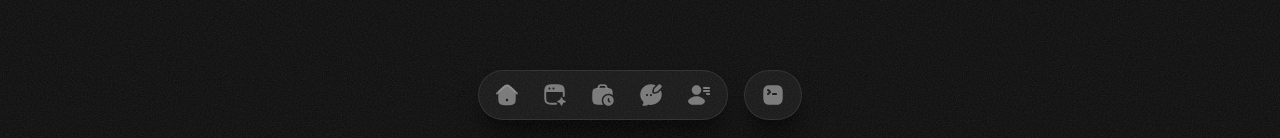
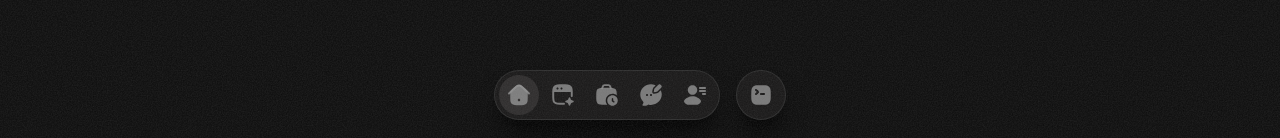
Before and after one commit to XronTrix10/Portfolio-V3, a Next.js app: page /home in a window 1280 px wide. Shown: the part 656-794 px from the top of the page. Built offline with nearby package versions, Linux system fonts and the light colour scheme.

Commit message:
feat: modified navbar with tooltips and styling

```diff
--- a/src/components/navbar-terminal.tsx
+++ b/src/components/navbar-terminal.tsx
@@ -5,6 +5,12 @@ import { useState } from "react";
 
 import { Terminal as TerminalIcon } from "@/assets/icons";
 import Terminal from "@/components/terminal";
+import {
+  Tooltip,
+  TooltipContent,
+  TooltipProvider,
+  TooltipTrigger,
+} from "@/components/ui/tooltip";
 
 /**
  * renders the navbar terminal button.
@@ -14,13 +20,22 @@ const NavbarTerminal = (): JSX.Element => {
   const [isOpen, setIsOpen] = useState<boolean>(false);
 
   return (
-    <div className="hidden w-fit items-center justify-between gap-x-2 rounded-full border border-dark-gray/50 bg-light/5 px-2 py-1 text-sm text-light-gray/80 shadow-xl shadow-black *:text-xs md:flex 2xl:px-3 2xl:py-2">
+    <div className="hidden rounded-full border border-dark-gray/50 bg-light/5 p-1 text-sm text-light-gray/80 shadow-xl shadow-black *:text-xs md:flex 2xl:px-3 2xl:py-2">
+      <TooltipProvider>
+        <Tooltip delayDuration={400}>
+          <TooltipTrigger asChild>
             <button
               className={`p-2 transition-all duration-500 hover:text-light ${isOpen ? "text-light" : ""}`}
               onClick={() => setIsOpen(true)}
             >
               <TerminalIcon />
             </button>
+          </TooltipTrigger>
+          <TooltipContent side="top" align="center">
+            Terminal
+          </TooltipContent>
+        </Tooltip>
+      </TooltipProvider>
       <Terminal isOpen={isOpen} onClose={() => setIsOpen(false)} />
     </div>
   );
--- a/src/components/navbar.tsx
+++ b/src/components/navbar.tsx
@@ -1,5 +1,8 @@
+"use client";
+
 import type { JSX } from "react";
 import Link from "next/link";
+import { usePathname } from "next/navigation";
 
 import {
   HomeIcon,
@@ -8,6 +11,12 @@ import {
   UserPersonalIcon,
   WorkIcon,
 } from "@/assets/icons";
+import {
+  Tooltip,
+  TooltipContent,
+  TooltipProvider,
+  TooltipTrigger,
+} from "@/components/ui/tooltip";
 
 import NavbarTerminal from "./navbar-terminal";
 
@@ -15,33 +24,101 @@ const links =
   "rounded-full p-2 transition-all duration-500 hover:bg-light/10 hover:text-light";
 
 /**
+ * Returns the link class based on the pathname.
+ * @param {string} pathname the current pathname.
+ * @param {string} url the url to check.
+ * @returns {string} the link class.
+ */
+const getLinkClass = (pathname: string, url: string): string => {
+  if (pathname === url) return links + " bg-light/10";
+  return links;
+};
+
+/**
  * renders the navbar component.
  * @returns {JSX.Element} the navbar component.
  */
 const Navbar = (): JSX.Element => {
+  const pathname = usePathname();
+
   return (
     <nav className="fixed bottom-6 z-20 w-screen">
+      {/* <TooltipProvider> */}
       <div className="mx-auto flex w-fit items-center gap-x-4">
-        <div className="flex w-fit items-center justify-between gap-x-2 rounded-full border border-dark-gray/50 bg-light/5 px-2 py-1 text-sm text-light-gray/80 shadow-xl shadow-black *:text-xs 2xl:px-3 2xl:py-2">
-          <Link href="/home" className={links}>
+        <div className="flex w-fit items-center justify-between gap-x-1 rounded-full border border-dark-gray/50 bg-light/5 p-1 text-sm text-light-gray/80 shadow-xl shadow-black *:text-xs 2xl:gap-x-2 2xl:p-2">
+          <TooltipProvider>
+            <Tooltip delayDuration={400}>
+              <TooltipTrigger asChild>
+                <Link href="/home" className={getLinkClass(pathname, "/home")}>
                   <HomeIcon />
                 </Link>
-          <Link href="/projects" className={links}>
+              </TooltipTrigger>
+              <TooltipContent side="top" align="center">
+                Home
+              </TooltipContent>
+            </Tooltip>
+
+            <Tooltip delayDuration={400}>
+              <TooltipTrigger asChild>
+                <Link
+                  href="/projects"
+                  className={getLinkClass(pathname, "/projects")}
+                >
                   <Project />
                 </Link>
-          <Link href="/experience" className={links}>
+              </TooltipTrigger>
+              <TooltipContent side="top" align="center">
+                Projects
+              </TooltipContent>
+            </Tooltip>
+
+            <Tooltip delayDuration={400}>
+              <TooltipTrigger asChild>
+                <Link
+                  href="/experience"
+                  className={getLinkClass(pathname, "/experience")}
+                >
                   <WorkIcon />
                 </Link>
-          <Link href="/contact" className={links}>
+              </TooltipTrigger>
+              <TooltipContent side="top" align="center">
+                Experience
+              </TooltipContent>
+            </Tooltip>
+
+            <Tooltip delayDuration={400}>
+              <TooltipTrigger asChild>
+                <Link
+                  href="/contact"
+                  className={getLinkClass(pathname, "/contact")}
+                >
                   <SendMessageIcon />
                 </Link>
-          <Link href="/personal" className={links}>
+              </TooltipTrigger>
+              <TooltipContent side="top" align="center">
+                Contact
+              </TooltipContent>
+            </Tooltip>
+
+            <Tooltip delayDuration={400}>
+              <TooltipTrigger asChild>
+                <Link
+                  href="/personal"
+                  className={getLinkClass(pathname, "/personal")}
+                >
                   <UserPersonalIcon />
                 </Link>
+              </TooltipTrigger>
+              <TooltipContent side="top" align="center">
+                Personal
+              </TooltipContent>
+            </Tooltip>
+          </TooltipProvider>
         </div>
 
         <NavbarTerminal />
       </div>
+      {/* </TooltipProvider> */}
     </nav>
   );
 };
```
Lines whose indentation alone changed are shown as unchanged.
